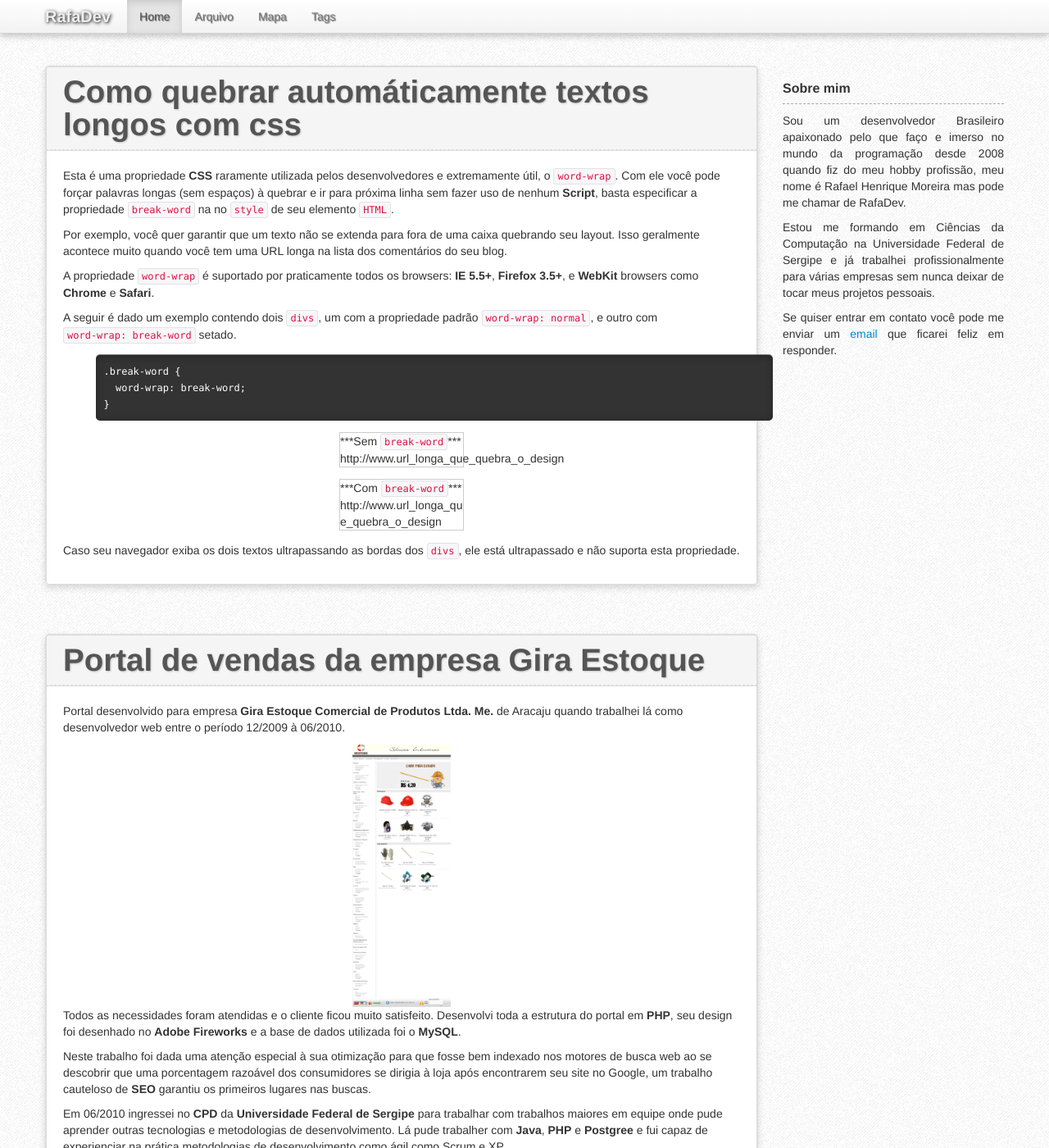
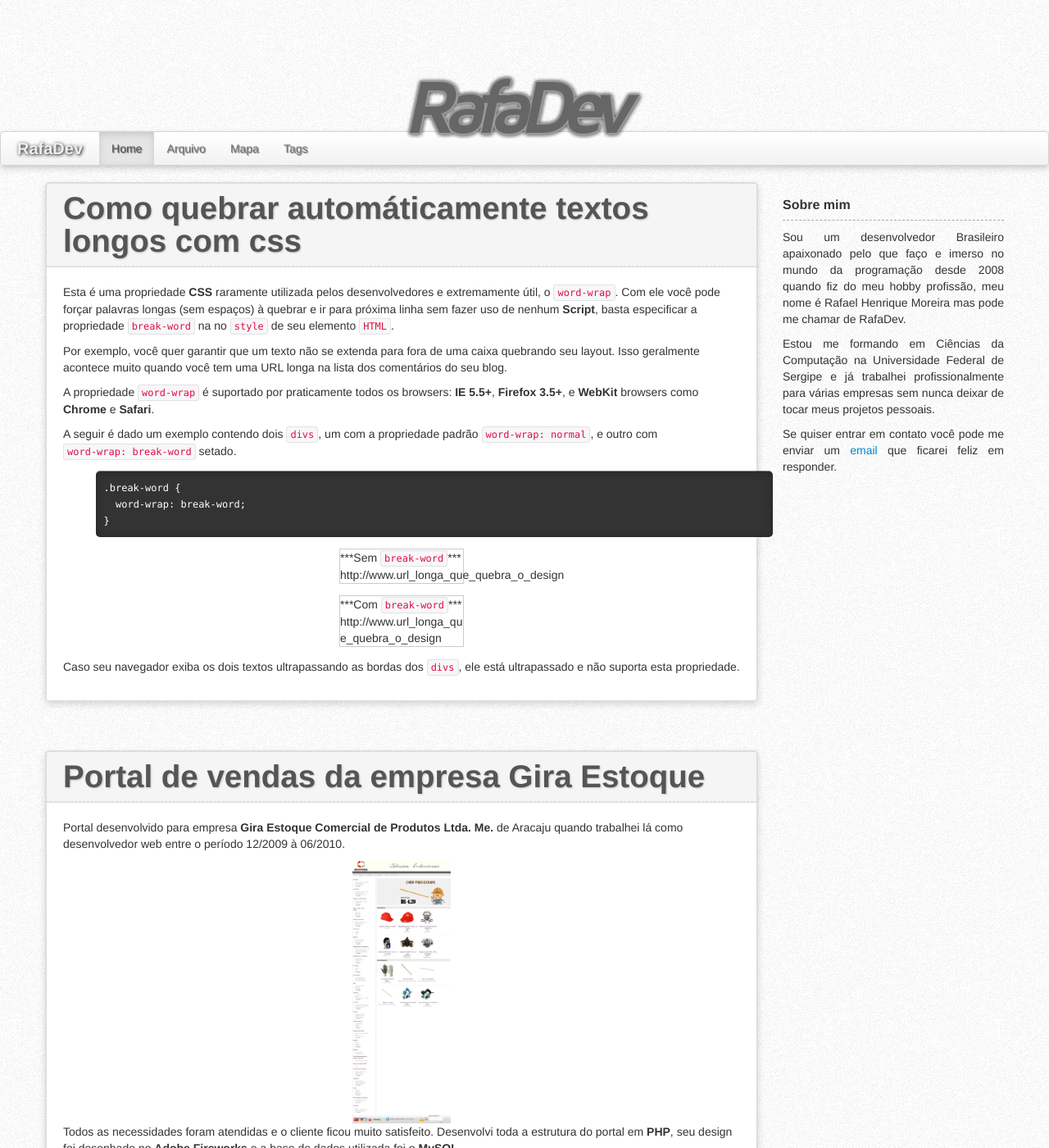
Before and after one commit to rafadev7/RafaDev.com, a Jekyll site: the page built from index.html, in a window 1280 px wide and 1400 px high. Shown: the whole window at 82% size. Built offline with Jekyll 4.4.1, drawn with Linux system fonts in a browser that asks for light colours; the list of posts is cut into pages by our own code.

Commit message:
Header layout altered

```diff
--- a/_includes/header.html
+++ b/_includes/header.html
@@ -1,7 +1,21 @@
-<header class="navbar navbar-fixed-top">
+<header>
+<div class="logo hidden-phone">
+<img src="{{ site.url }}/img/rafadev-logo.png">
+</div>
+
+<div class="navbar">
   <div class="navbar-inner">
     <nav  class="container">
+
+      <a class="btn btn-navbar" data-toggle="collapse" data-target=".nav-collapse">
+        <span class="icon-bar"></span>
+        <span class="icon-bar"></span>
+        <span class="icon-bar"></span>
+      </a>
+
       <a class="brand" href="{{ site.baseurl }}">{{ site.title }}</a>
+
+      <div class="nav-collapse collapse">
         <ul class="nav">
           {% assign page_url = page.url | remove:'index.html' %}
           {% if page_url == site.baseurl %}
@@ -20,6 +34,8 @@
             {% endif %}
           {% endfor %}
         </ul>
+      </div>
     </nav>
   </div>
+</div>
 </header>
--- a/css/style.css
+++ b/css/style.css
@@ -6,6 +6,17 @@ body {
 @media (max-width: 979px){
   body {
   padding-top: 0;
+  }
+}
+
+.logo {
+  height:80px;
+  text-align: center;
+}
+
+@media (max-width: 767px){
+  .logo {
+    display:none;
   }
 }
 
```
Also changed, not shown: img/rafadev-logo.png (added). Lines whose indentation alone changed are shown as unchanged.
